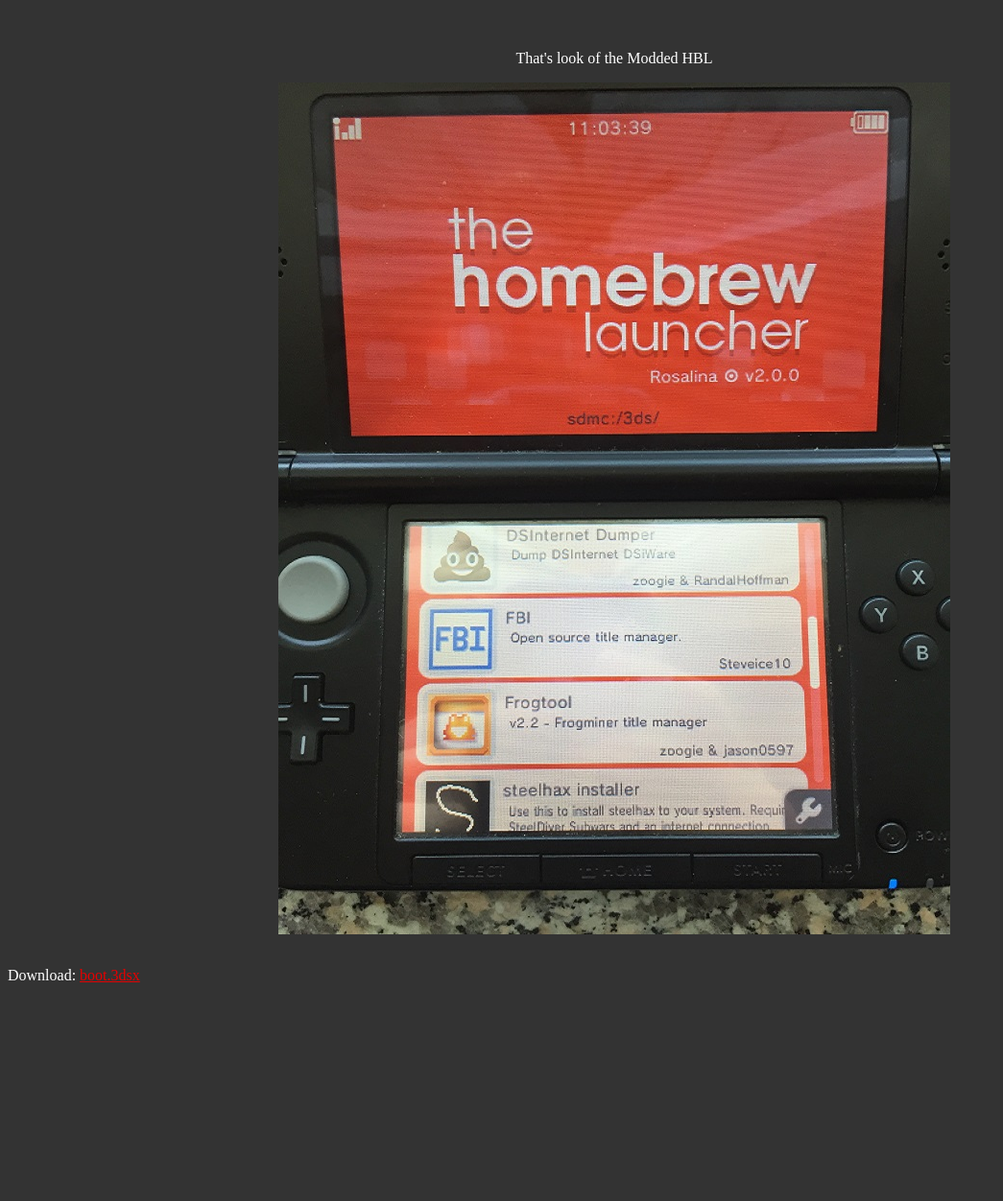
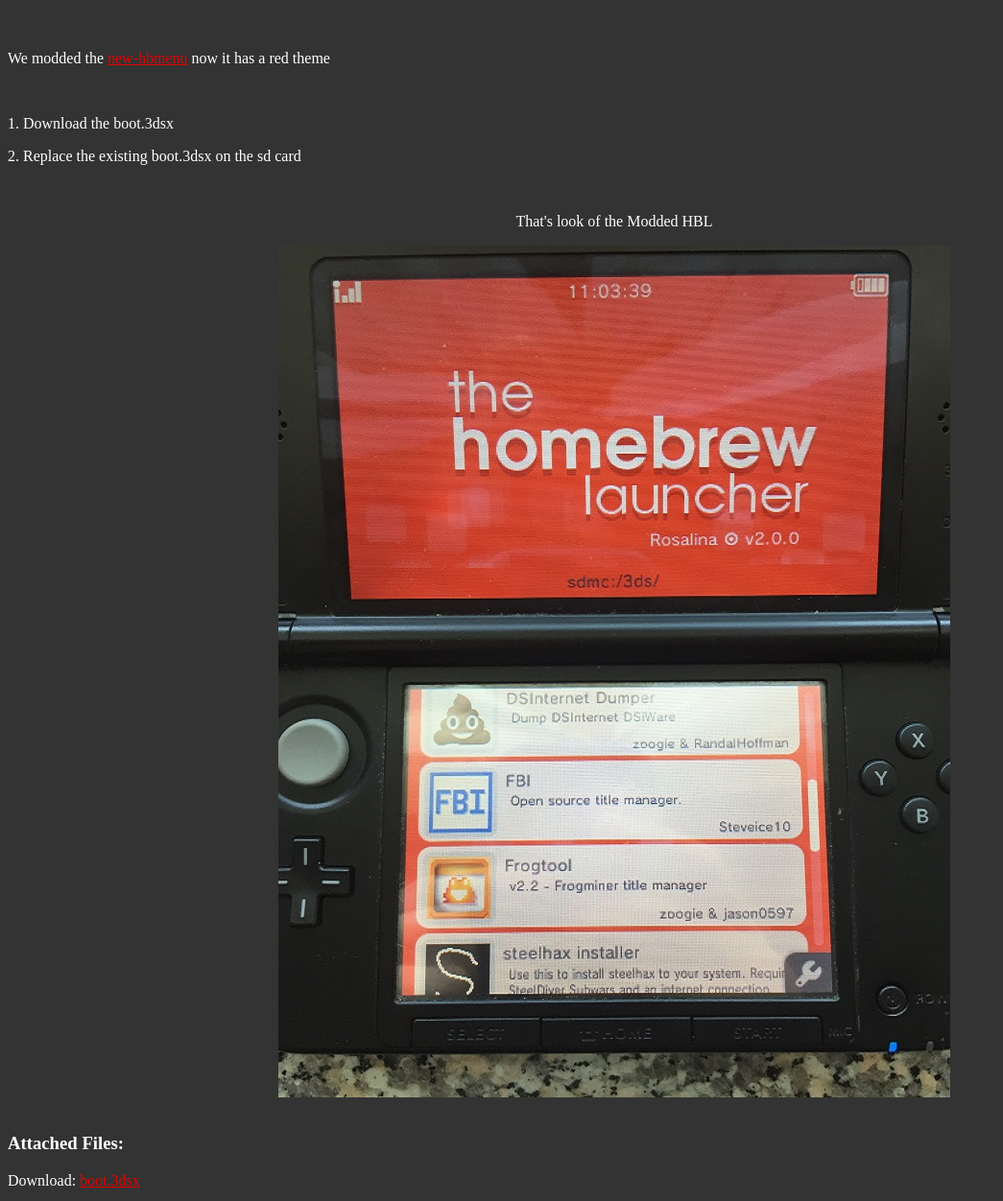
Before and after one commit to hbrew-pond/hb-pond-github.io, a plain HTML site: page 3ds/Red-3DS-HBL.html in a window 1280 px wide. Shown: the part 48-1300 px from the top of the page at 96% size, without its empty margins (0-1045 px from the left). Before the commit the page ends 1090 px from the top, so only its background shows below. Drawn offline with Linux system fonts and the light colour scheme.

Commit message:
Update Red-3DS-HBL.html

```diff
--- a/3ds/Red-3DS-HBL.html
+++ b/3ds/Red-3DS-HBL.html
@@ -13,9 +13,15 @@
 <body>
 <h1>Red 3DS HBL Theme</h1>
 <br>
+<p>We modded the <a href="https://github.com/fincs/new-hbmenu/releases/" target="_blank">new-hbmenu</a> now it has a red theme</p>
+<br>
+<p>1. Download the boot.3dsx</p>
+<p>2. Replace the existing boot.3dsx on the sd card</p>
+<br>
 <center><p>That's look of the Modded HBL</p></center>
 <center><img src="img/Red_Homebrew_Launcher.jfif"></center>
 <br>
+<h3>Attached Files:</h3>
 <p>Download: <a href="https://hbrew-pond.github.io/files/boot.3dsx" target="_blank">boot.3dsx</a></p>
 </body>
 </html>
```
